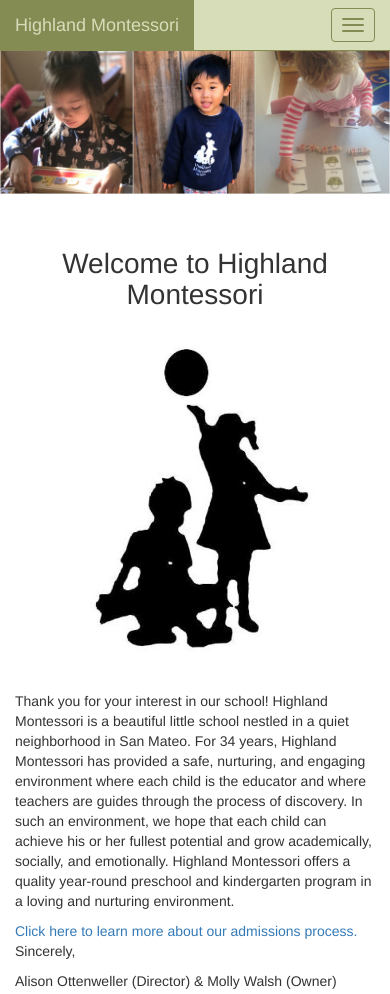
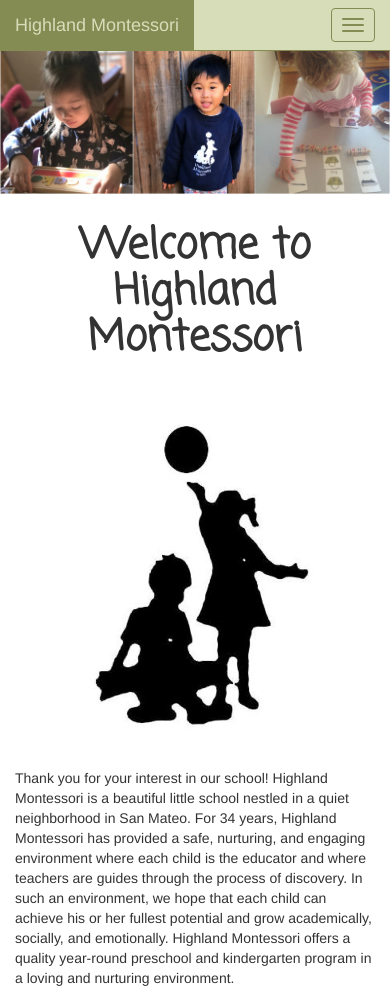
Before and after one commit to jpeters280/highlandsmontessori, a website: page client/index.html in a window 390 px wide. Shown: the top 994 px of the page. Drawn offline with nearby package versions, Linux system fonts and the light colour scheme; some packages are replaced by stand-ins of ours; a web font is replaced by a local one.

Commit message:
typography

```diff
--- a/client/index.html
+++ b/client/index.html
@@ -11,6 +11,7 @@
         <link href="./styling/css/full-width-pics.css" rel="stylesheet">
         <link href="./styling/css/custom.css" rel="stylesheet">
         <link href="./styling/css/buttons.css" rel="stylesheet">
+        <link href="https://fonts.googleapis.com/css?family=Architects+Daughter|Cabin+Sketch|Coming+Soon|Ranchers|Rancho" rel="stylesheet">
     <!-- END STYLING -->
 
     <!-- SCRIPTING -->
--- a/client/partials/views/home.html
+++ b/client/partials/views/home.html
@@ -4,12 +4,14 @@
         <br>
         <img class="img-responsive img-center" src="./../../images/logo.png" alt="">
     </header> -->
-    <img src="./../../images/header.jpeg" style="width: 100%; height: auto;">
+    <img src="./../../images/header.jpeg" class="full-banner">
+    <div class="col-lg-12">
+                    <h1 class="section-heading text-center welcome-message">Welcome to Highland Montessori</h1>
+                    </div>
     <section>
         <div class="container">
             <div class="row ">
                 <div class="col-lg-12">
-                    <h1 class="section-heading text-center">Welcome to Highland Montessori</h1>
                     <img class="img-responsive img-center" src="./../../images/logo.png" alt="">
                     <p class="lead section-lead"><p>Thank you for your interest in our school! Highland Montessori is a beautiful little school nestled in a quiet neighborhood in San Mateo. For 34 years, Highland Montessori has provided a safe, nurturing, and engaging environment where each child is the educator and where teachers are guides through the process of discovery. In such an environment, we hope that each child can achieve his or her fullest potential and grow academically, socially, and emotionally. Highland Montessori offers a quality year-round preschool and kindergarten program in a loving and nurturing environment.</p>
 
--- a/client/styling/css/custom.css
+++ b/client/styling/css/custom.css
@@ -1,5 +1,25 @@
+
+.welcome-message{
+font-family: 'Coming Soon', cursive;
+font-weight: bold;
+font-size: 6em;
+/*padding-top: 0px;
+margin-top: 0px;*/
+}
+@media (max-width: 768px) {
+  .welcome-message {
+    font-size: 3em;
+  }
+}
+
+.full-banner{
+  width: 100%;
+  height: auto;
+  /*padding-bottom: 0px;
+  margin-bottom: 0px;*/
+}
+
 /*color scheme*/
-
 .colorfy,
 .navbar-default .navbar-nav .open .dropdown-menu>li>a,
 .navbar-default .navbar-nav .open .dropdown-menu {
```
